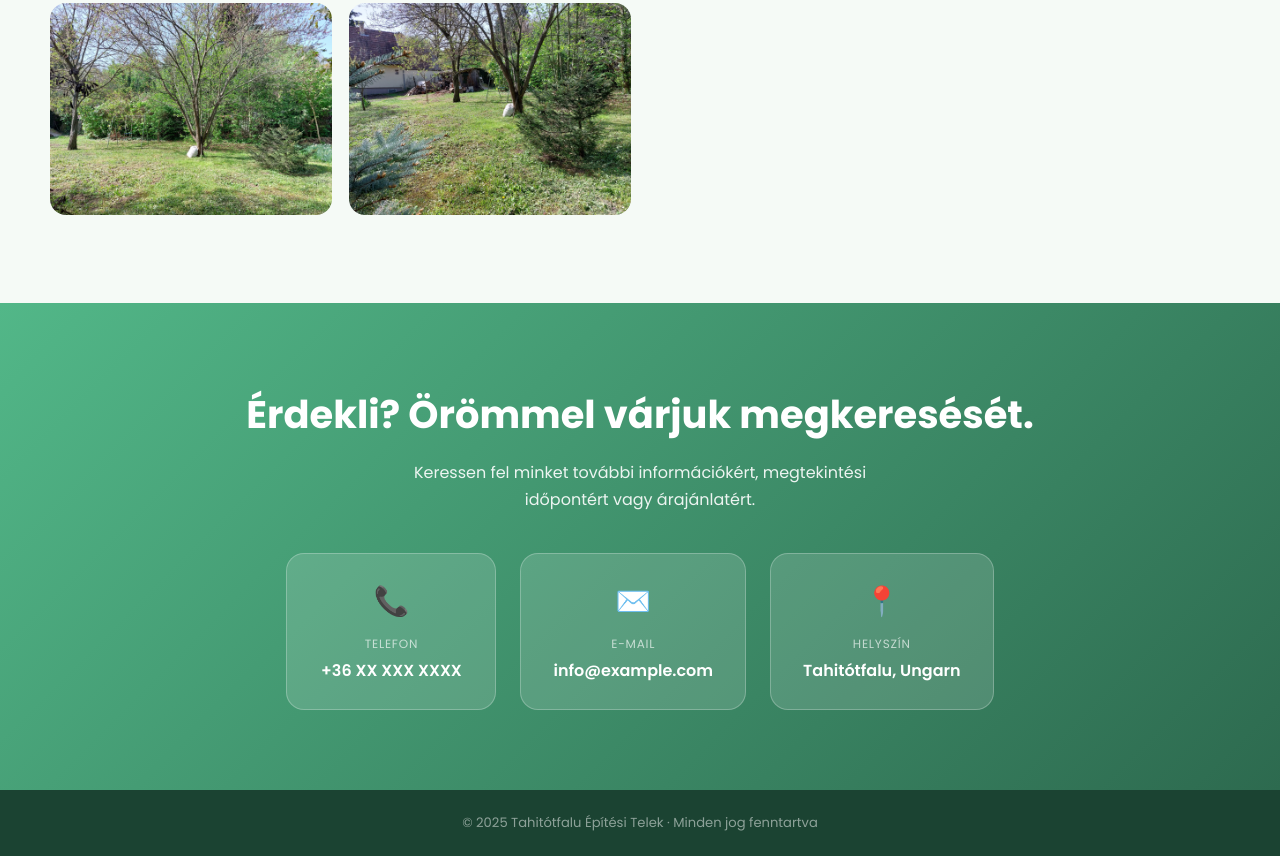
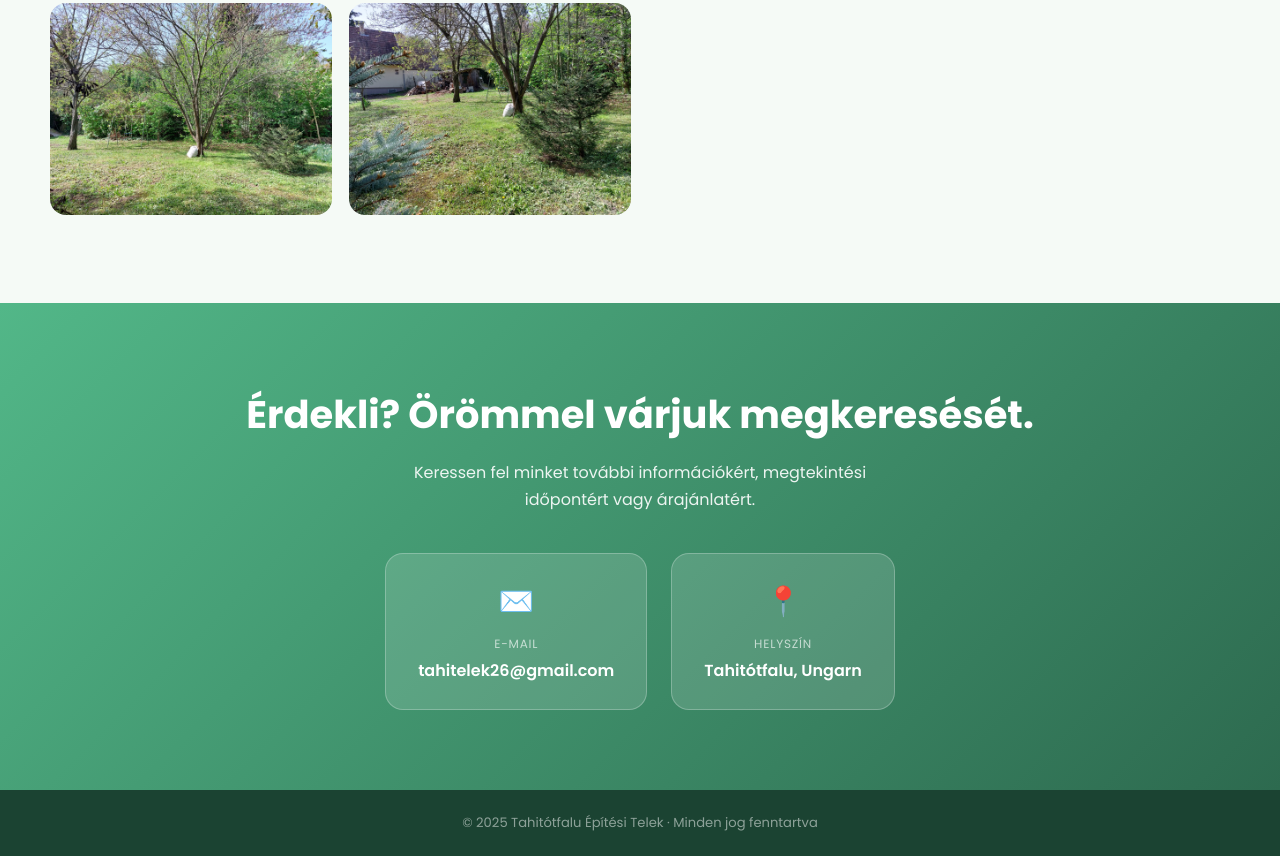
Before and after one commit to as27/tahi, a plain HTML site: page index.html in a window 1280 px wide. Shown: the part 5736-6592 px from the top of the page. Drawn offline with Linux system fonts and the light colour scheme.

Commit message:
Update index.html

```diff
--- a/index.html
+++ b/index.html
@@ -716,15 +716,11 @@
       <h2 data-i18n="cta_title">Interesse? Wir freuen uns auf Ihre Anfrage.</h2>
       <p data-i18n="cta_sub">Kontaktieren Sie uns für weitere Informationen, Besichtigungstermine oder Preisfragen.</p>
       <div class="contact-cards">
-        <div class="contact-card">
-          <div class="cc-icon">📞</div>
-          <div class="cc-label" data-i18n="cc_phone">Telefon</div>
-          <div class="cc-value">+36 XX XXX XXXX</div>
-        </div>
+
         <div class="contact-card">
           <div class="cc-icon">✉️</div>
           <div class="cc-label" data-i18n="cc_email">E-Mail</div>
-          <div class="cc-value">info@example.com</div>
+          <div class="cc-value">tahitelek26@gmail.com</div>
         </div>
         <div class="contact-card">
           <div class="cc-icon">📍</div>
```
